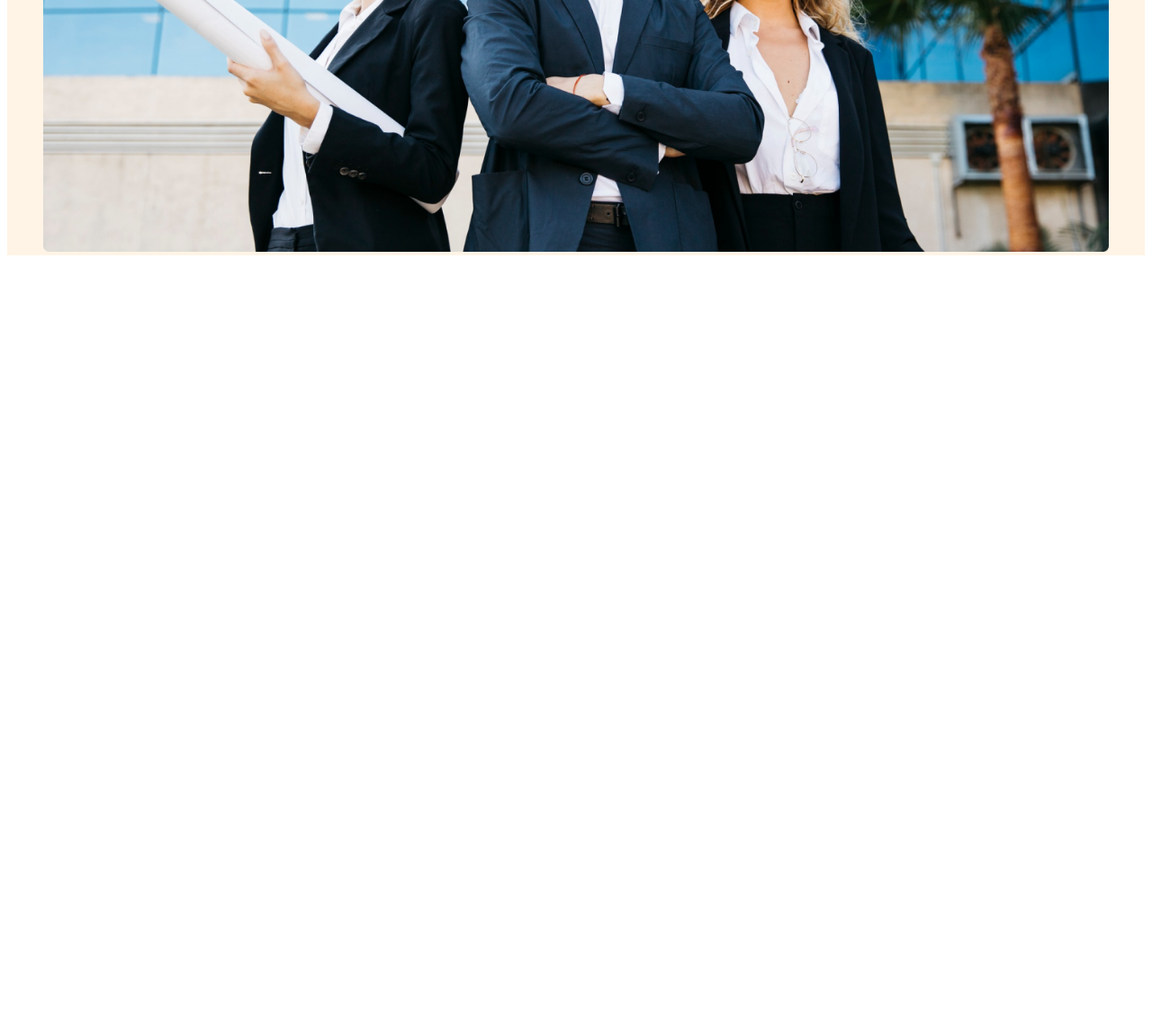
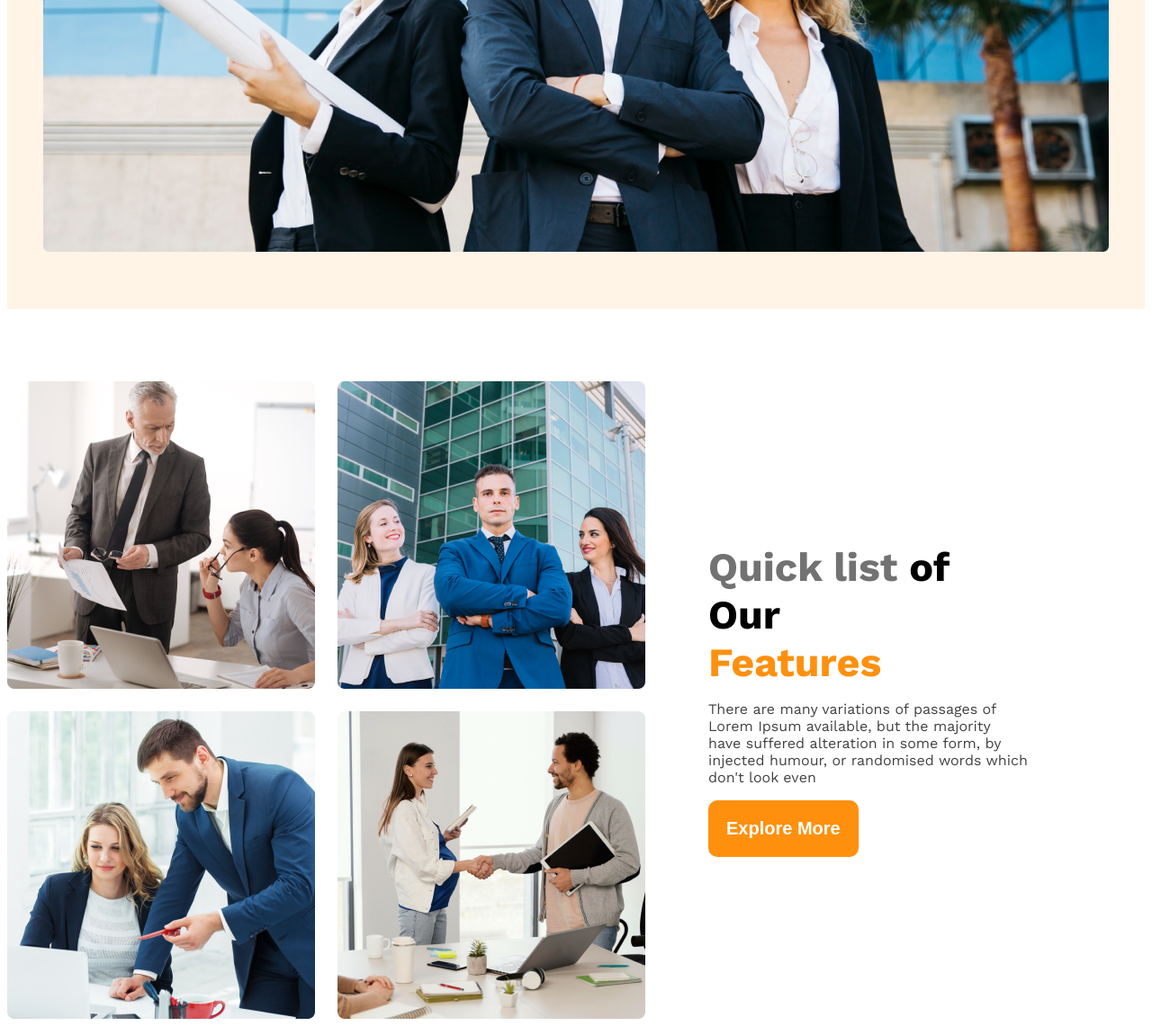
Before and after one commit to joybappy/g3-architect-web, a plain HTML site: page index.html in a window 1280 px wide. Shown: the part 807-1948 px from the top of the page at 90% size. Before the commit the page ends 1107 px from the top, so only its background shows below. Drawn offline with nearby package versions, Linux system fonts and the light colour scheme.

Commit message:
team and quick features section added

```diff
--- a/index.html
+++ b/index.html
@@ -28,11 +28,26 @@
                     look even</p>
                 <button class="btn-primary">Explore More</button>
             </div>
-            <figure><img src="./images/banner.png" alt=""></figure>
+            <figure><img src="./images/banner.png" alt="" class="banner-img"></figure>
         </div>
     </header>
     <main>
-
+        <section class="teams display-flex">
+            <div class="team-imgs">
+                <img src="./images/team1.png" alt="" class="img-response">
+                <img src="./images/team2.png" alt="" class="img-response">
+                <img src="./images/team3.png" alt="" class="img-response">
+                <img src="./images/team4.png" alt="" class="img-response">
+            </div>
+            <div class="teams-features">
+                <h3 class="quick-list"><span class="text-light-gray">Quick list</span> of Our<br><span
+                        class="feature-text">Features</span></h3>
+                <p class="text-gray">There are many variations of passages of Lorem Ipsum available, but the majority
+                    have suffered
+                    alteration in some form, by injected humour, or randomised words which don't look even</p>
+                <button class="btn-primary">Explore More</button>
+            </div>
+        </section>
     </main>
     <footer>
 
--- a/style.css
+++ b/style.css
@@ -6,6 +6,11 @@
     font-optical-sizing: auto;
     font-weight: normal;
     font-style: normal;
+}
+
+main {
+    max-width: 1400px;
+    margin: 0 auto;
 }
 
 /* shared style */
@@ -68,7 +73,7 @@
     padding: 20px;
     border-radius: 10px;
     border: none;
-    margin: 30px;
+    margin: 30px 0;
 }
 
 .banner-content {
@@ -78,8 +83,37 @@
 }
 
 .banner figure img {
+    display: inline-block;
     width: 100%;
+    margin-bottom: 60px;
 }
+
+.teams {
+    align-items: center;
+    justify-content: space-between;
+    gap: 70px;
+    margin: 80px 130px auto auto;
+}
+
+.team-imgs {
+    display: grid;
+    grid-template-columns: repeat(2, 1fr);
+    gap: 25px;
+}
+
+.quick-list {
+    font-size: 2.8rem;
+    margin: 0 auto;
+}
+
+.teams-features .feature-text {
+    color: #FF900E;
+}
+
+.teams-features .btn-primary {
+    margin: 0 auto;
+}
+
 
 /* responsive media */
 @media screen and (max-width:575px) {
```
